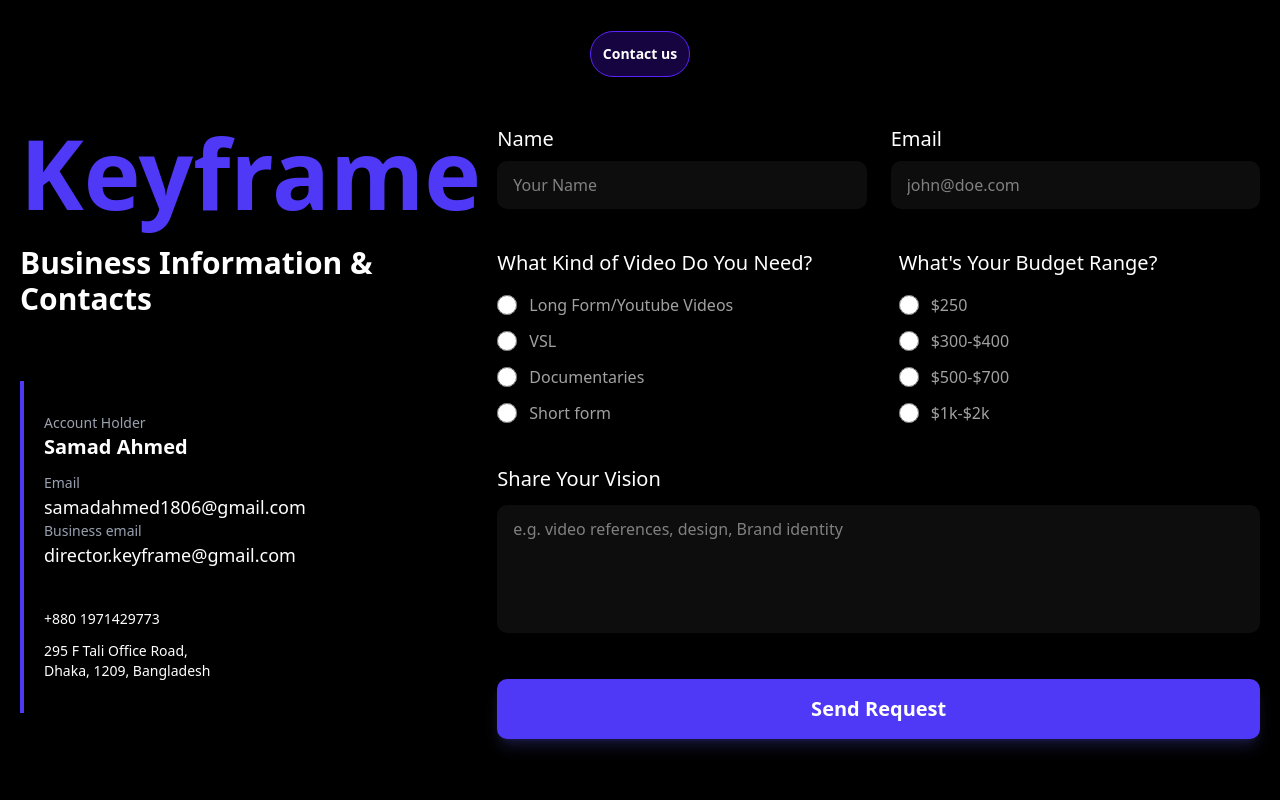
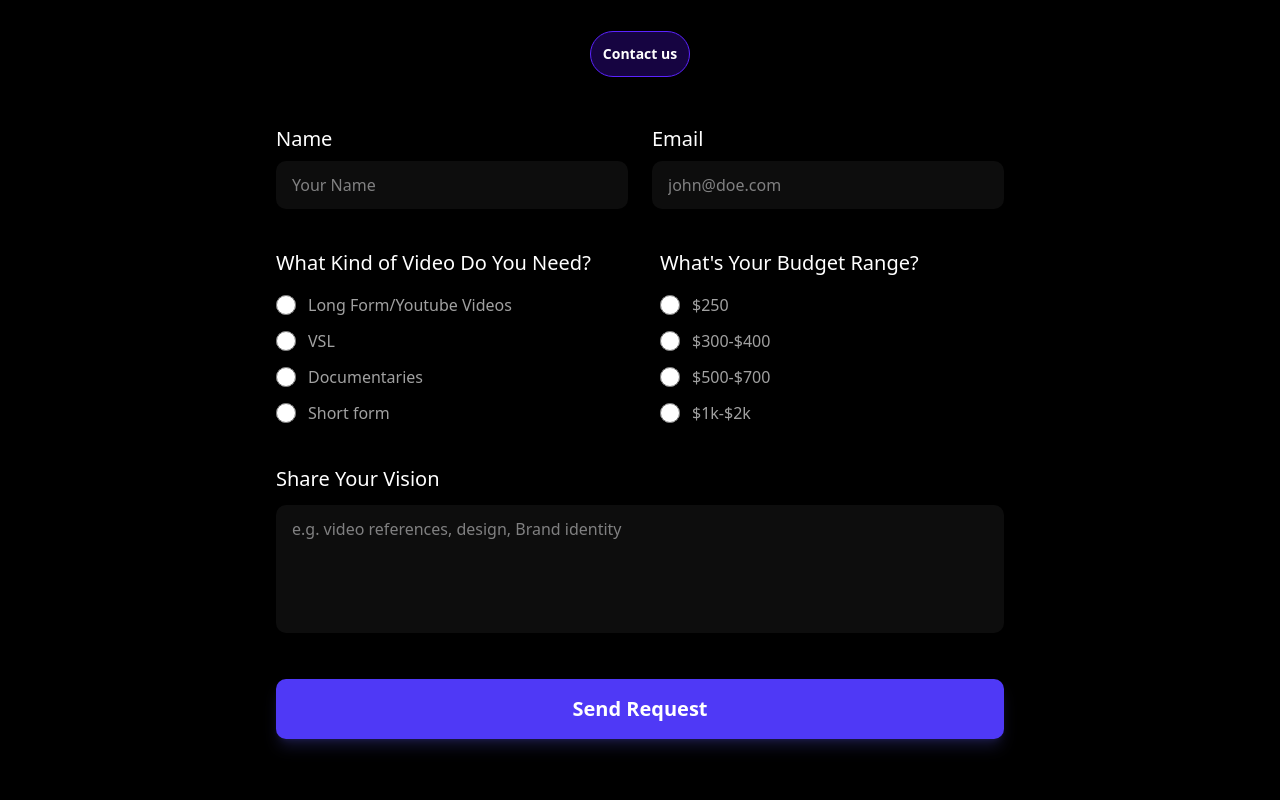
Before and after one commit to TheRABU/keyframe-portfolio, a React (Vite) app: page / in a window 1280 px wide. Shown: the part 3860-4660 px from the top of the page. Built offline with nearby package versions, Linux system fonts and the light colour scheme.

Commit message:
changed footer text, testimonial text and removed a column from contact us

```diff
--- a/src/components/Footer.tsx
+++ b/src/components/Footer.tsx
@@ -86,7 +86,7 @@ const Footer = () => {
           <div>
             <h3 className="text-lg font-semibold mb-2">Get in Touch</h3>
             <ul className="space-y-4">
-              <li className="flex items-start">
+              {/* <li className="flex items-start">
                 <div className="flex-shrink-0 mt-1">
                   <div className="w-8 h-8 bg-blue-500/20 rounded-full flex items-center justify-center hover:scale-110 transition-transform">
                     <svg
@@ -114,7 +114,7 @@ const Footer = () => {
                     samadahmed1806@gmail.com
                   </a>
                 </div>
-              </li>
+              </li> */}
               <li className="flex items-start">
                 <div className="flex-shrink-0 mt-1">
                   <div className="w-8 h-8 bg-blue-500/20 rounded-full flex items-center justify-center hover:scale-110 transition-transform">
@@ -261,8 +261,8 @@ const Footer = () => {
         {/* Bottom section */}
         <div className="mt-16 pt-8 border-t border-gray-800 flex flex-col md:flex-row justify-between items-center">
           <p className="text-gray-400 text-sm mb-4 md:mb-0">
-            &copy; <span className="text-[#6A5FFE]">{year}</span> keyframe. All
-            rights reserved.
+            &copy; <span className="text-[#6A5FFE]">{year}</span>{" "}
+            Keyframevisuals | Owned and Operated by Samad Ahmed.
           </p>
           <div className="flex space-x-6">
             <a href="#" className="text-gray-400 hover:text-white transition">
--- a/src/components/TestimonialsDemo.tsx
+++ b/src/components/TestimonialsDemo.tsx
@@ -60,7 +60,7 @@ const TestimonialsDemo = () => {
     {
       id: 2,
       testimonial:
-        "I've been working with Samad & his team now with over 18 months together and they're with a doubt the best editors i've ever worked with. I have never seen such a production speed while still maintaining such high quality, always reliable as well & if any revisions are needed they are always done on time. I really can't find one negative thing that happened in all of the 1-2 years we've now been working together.",
+        "I've been working with Sakib & his team now with over 18 months together and they're with a doubt the best editors i've ever worked with. I have never seen such a production speed while still maintaining such high quality, always reliable as well & if any revisions are needed they are always done on time. I really can't find one negative thing that happened in all of the 1-2 years we've now been working together.",
       name: "Jaroslav",
       role: "Youtube  Growth Partner",
       rating: 4,
--- a/src/modules/homepage/ProjectRequest.tsx
+++ b/src/modules/homepage/ProjectRequest.tsx
@@ -12,14 +12,12 @@ const ProjectRequest = () => {
 
     if (!formRef.current) return;
 
-    // Extract values using the "name" attributes defined in the inputs below
     const formData = new FormData(formRef.current);
     const userName = formData.get("user_name") as string;
     const userEmail = formData.get("user_email") as string;
     const videoType = formData.get("video_type") as string;
     const budget = formData.get("budget_range") as string;
 
-    // --- VALIDATION ---
     if (!userName || userName.trim() === "") {
       return toast.error("Please enter your full name.");
     }
@@ -37,7 +35,6 @@ const ProjectRequest = () => {
       return toast.error("Please select a budget range.");
     }
 
-    // --- SENDING ---
     setIsSubmitting(true);
     const loadingToast = toast.loading("Sending your request to Keyframe...");
 
@@ -75,65 +72,7 @@ const ProjectRequest = () => {
         <SectionHeader props="Contact us" />
       </div>
 
-      <div className="max-w-7xl mx-auto px-5">
-        {/* Main Flex Container */}
-        <div className="flex flex-col lg:flex-row gap-12 lg:gap-16">
-          {/* Left Side - Contact Details (1/3) */}
-          <div className="lg:w-1/3">
-            {/* Keyframe Brand */}
-            <h2 className="text-5xl md:text-8xl font-bold text-indigo-600 mb-6">
-              Keyframe
-            </h2>
-
-            {/* Contacts Heading */}
-            <h3 className="text-3xl font-bold text-white mb-16">
-              Business Information & Contacts
-            </h3>
-            <div className="relative pl-6 py-8">
-              {/* Vertical Accent Line */}
-              <div className="absolute left-0 top-0 bottom-0 w-1 bg-indigo-600"></div>
-
-              {/* Contact Information */}
-              <div className="space-y-3 text-white">
-                {/* Business Owner */}
-                <div>
-                  <p className="text-sm text-gray-400">Account Holder</p>
-                  <p className="text-xl font-semibold">Samad Ahmed</p>
-                </div>
-
-                <div className="email mb-6">
-                  <div>
-                    <p className="text-sm text-gray-400">Email</p>
-                    <p className="text-lg">samadahmed1806@gmail.com</p>
-                  </div>
-
-                  <div className="mb-10">
-                    <p className="text-sm text-gray-400">Business email</p>
-                    <p className="text-lg">director.keyframe@gmail.com</p>
-                  </div>
-                </div>
-
-                {/* Phone */}
-                <div>
-                  {/* <p className="text-sm text-gray-400 mb-1">Phone</p> */}
-                  <p className="text-sm">+880 1971429773</p>
-                </div>
-
-                {/* Address */}
-                <div>
-                  {/* <p className="text-sm text-gray-400 mb-1">Address</p> */}
-                  <p className="text-sm">
-                    295 F Tali Office Road,
-                    <br />
-                    Dhaka, 1209, Bangladesh
-                  </p>
-                </div>
-              </div>
-            </div>
-          </div>
-
-          {/* Right Side - Project Request Form (2/3) */}
-          <div className="lg:w-2/3">
+      <div className="max-w-3xl mx-auto px-5">
         <form ref={formRef} onSubmit={handleSubmit} noValidate>
           <div className="flex flex-col space-y-10">
             {/* Name & Email Row */}
@@ -257,8 +196,6 @@ const ProjectRequest = () => {
         </form>
       </div>
     </div>
-      </div>
-    </div>
   );
 };
 
```
Lines whose indentation alone changed are shown as unchanged.
